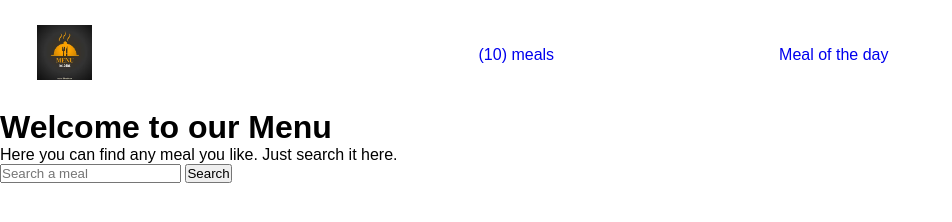
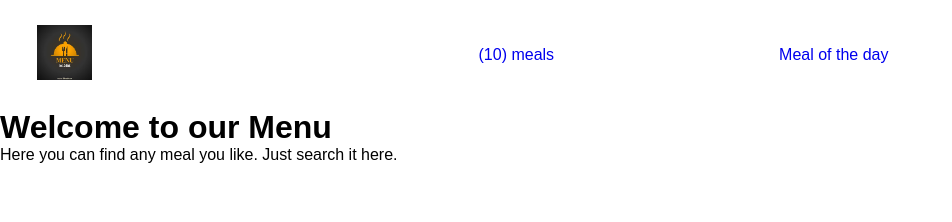
Before and after one commit to fithamlak/meal-app, a website: page src/index.html in a window 1280 px wide. Shown: the whole page, without its empty margins (0-952 px from the left). Drawn offline with Linux system fonts and the light colour scheme.

Commit message:
Remove search section

```diff
--- a/src/index.html
+++ b/src/index.html
@@ -31,13 +31,7 @@
   <h1 class="heading">Welcome to our Menu</h1>
   <p class="para">Here you can find any meal you like. Just search it here.</p>
 
-  <div class="menu-section">
-    <input type="text" placeholder="Search a meal" class="search-meal" id="search" />
-    <button id="search-btn">Search</button>
-
-    <div id="menu"></div>
-  </div>
-
+ <div id="menu"></div>
   <footer>  </footer>
 </body>
 </html>
```
